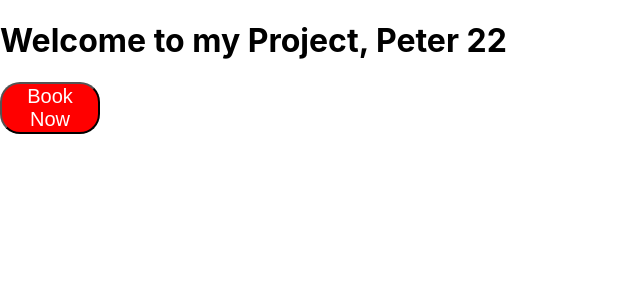
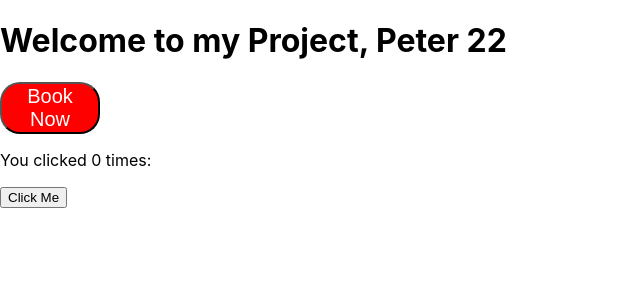
Before and after one commit to Peter-James-Borrow/Task-Tracker, a React (Create React App) app: page / in a window 1280 px wide. Shown: the top 300 px of the page, without its empty margins (0-640 px from the left). Built offline with nearby package versions, Linux system fonts and the light colour scheme.

Commit message:
FEATURE: Updated Example component for count button

```diff
--- a/src/App.js
+++ b/src/App.js
@@ -1,5 +1,6 @@
 import CallToAction from './Button';
-import Welcome from './Welcome';
+import Example from './hooks';
+import Welcome from './Welcome'
 
 
 
@@ -11,6 +12,7 @@
     <div>
       <Welcome name="Peter" age="22"/>
         <CallToAction />
+        <Example />
 
     </div>
   )
--- a/src/hooks.js
+++ b/src/hooks.js
@@ -1,2 +1,15 @@
 import React from 'react';
 import {useState} from 'react';
+
+
+const Example =() => {
+    const [count, setCount] = useState(0)
+    return(
+        <>
+          <p>You clicked {count} times:</p>
+          <button onClick={() => setCount(count + 1)}>Click Me</button>
+        </>
+    )
+}
+
+export default Example
```
